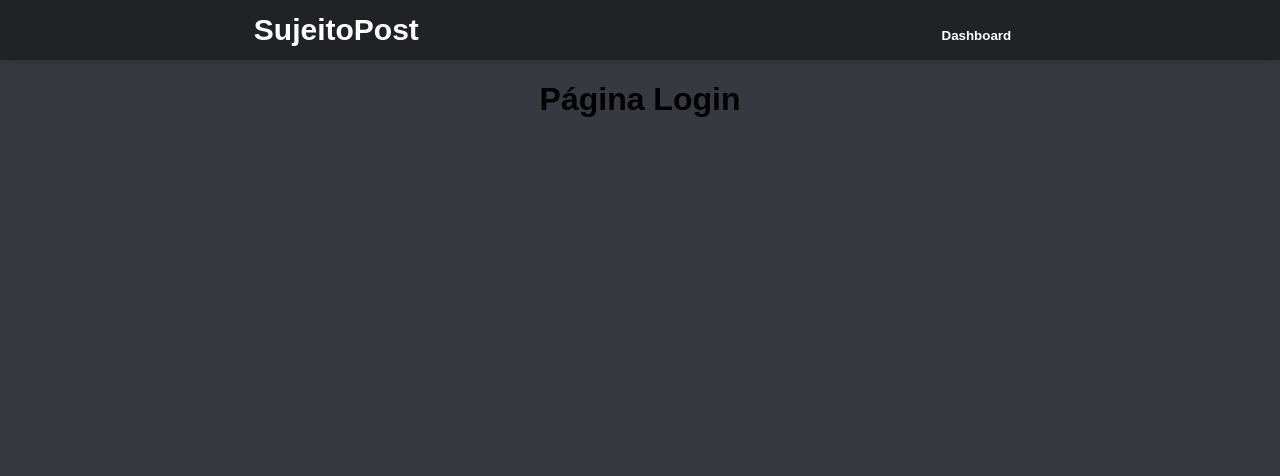
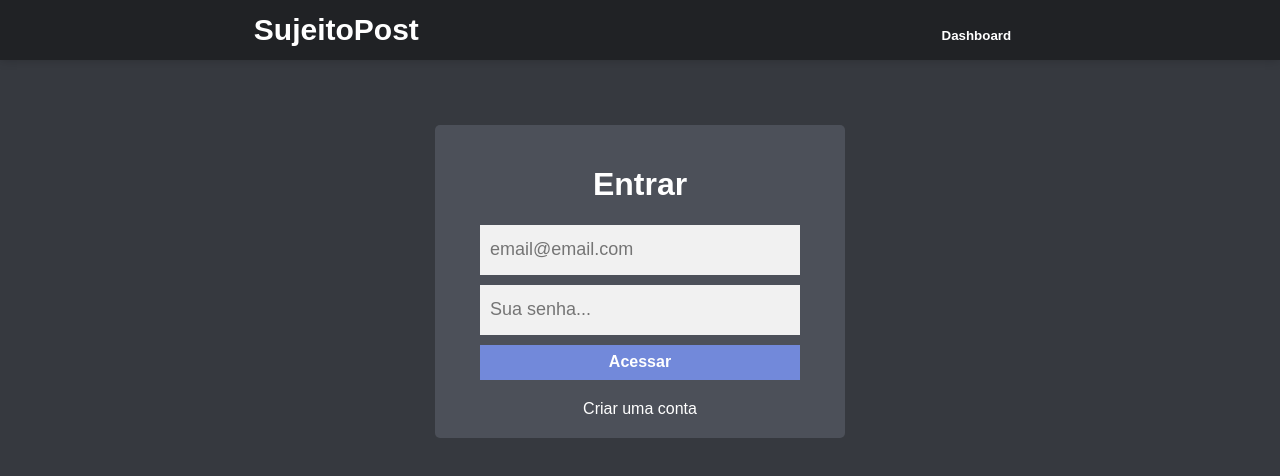
Before and after one commit to cunhaluisg5/DevPostView, a Vue app: page /login in a window 1280 px wide. Shown: the top 476 px of the page. Built offline with nearby package versions, Linux system fonts and the light colour scheme.

Commit message:
Cria página Login

```diff
--- a/src/pages/Login.vue
+++ b/src/pages/Login.vue
@@ -1,15 +1,105 @@
 <template>
   <div id="login">
-    <h1>Página Login</h1>
+
+      <div class="loginArea" v-if="login">
+        <h1>Entrar</h1>
+        <form>
+          <input type="text" placeholder="email@email.com" v-model="email" />
+          <input type="password" placeholder="Sua senha..." v-model="password" />
+          <button type="submit">Acessar</button>
+        </form>
+        <a @click="toggleBtn" >Criar uma conta</a>
+      </div>
+
+      <div class="loginArea" v-else>
+        <h1>Cadastrar</h1>
+        <form>
+          <input type="text" placeholder="Nome" v-model="nome" />
+          <input type="text" placeholder="email@email.com" v-model="email" />
+          <input type="password" placeholder="Sua senha..." v-model="password" />
+          <button type="submit">Cadastrar</button>
+        </form>
+        <a @click="toggleBtn">Já possuo uma conta</a>
+      </div>
+
   </div>
 </template>
 
 <script>
+
 export default {
-  name: 'Login_'
+  name: 'Login_',
+  data(){
+    return{
+      nome: '',
+      email: '',
+      password: '',
+      login: true,
+    }
+  },
+  methods:{
+    toggleBtn(){
+      this.login = !this.login;
+      this.nome = '';
+      this.email = '';
+      this.password = '';
+    }
+  }
+
 }
 </script>
 
 <style scoped>
+  h1{
+    text-align: center;
+    color: #FFF;
+  }
+
+  .loginArea{
+    display: flex;
+    align-items: center;
+    flex-direction: column;
+    padding: 20px;
+    margin-top: 65px;
+    max-width: 600px;
+    background: #4c5059;
+    border-radius: 5px;
+  }
+
+  form{
+    display: flex;
+    flex-direction: column;
+    margin: 0px 25px;
+  }
+
+  input{
+    margin-bottom: 10px;
+    height: 30px;
+    width: 300px;
+    font-size: 18px;
+    padding: 10px;
+    outline: none;
+    border:0;
+    background: rgb(241,241,241);
+  }
+
+  button{
+    height: 35px;
+    border:0;
+    background-color: #7289DA;
+    color: #FFF;
+    font-size: 16px;
+    font-weight: 600;
+    outline: none;
+    cursor: pointer;
+  }
+
+  .loginArea a{
+    margin-top: 20px;
+    text-decoration: none;
+    color: #FFF;
+    cursor: pointer;
+  }
+
 
 </style>
--- a/src/router.js
+++ b/src/router.js
@@ -13,14 +13,14 @@ const router = createRouter({
       path: '/',
       component: Home,
       meta:{
-        requiresAuth: false
+        requiresAuth: true
       }
     },
     {
       path: '/dashboard',
       component: Dashboard,
       meta:{
-        requiresAuth: false
+        requiresAuth: true
       }
     },
     {
@@ -28,7 +28,7 @@ const router = createRouter({
       component: Perfil,
       props: true,
       meta:{
-        requiresAuth: false
+        requiresAuth: true
       }
     },
     {
```
Also changed, not shown: src/pages/home.css (added, +116 -0 lines).
